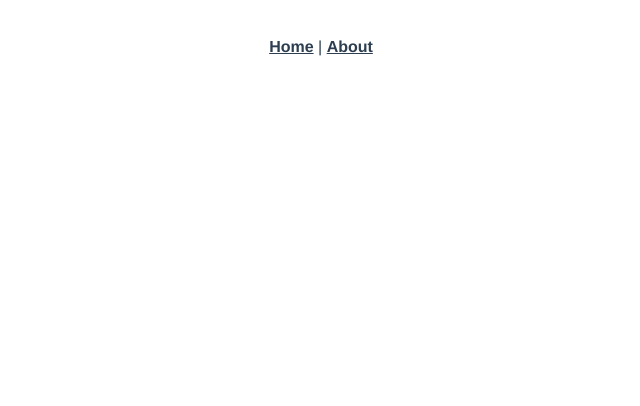
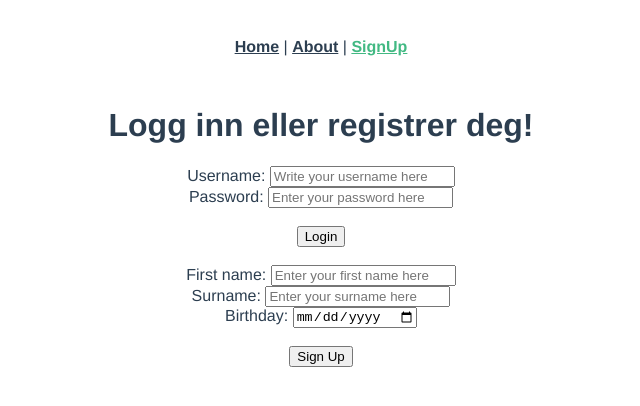
Before and after one commit to CzternastyHembre/TDT4140-PU, a Vue app in the folder client/: page /SignUp in a window 1280 px wide. Before the commit this address had no page. Shown: the top 406 px of the page, without its empty margins (319-959 px from the left). Built offline with nearby package versions, Linux system fonts and the light colour scheme.

Commit message:
🎉 init(Started implementing front-end for login and sign up.):

```diff
--- a/client/src/App.vue
+++ b/client/src/App.vue
@@ -1,9 +1,10 @@
 <template>
   <div id="nav">
     <router-link to="/">Home</router-link> |
-    <router-link to="/about">About</router-link>
+    <router-link to="/about">About</router-link> |
+    <router-link to="/SignUp">SignUp</router-link>
   </div>
-  <router-view />
+  <router-view/>
 </template>
 
 <style>
--- a/client/src/router/index.js
+++ b/client/src/router/index.js
@@ -1,5 +1,6 @@
 import { createRouter, createWebHistory } from "vue-router";
 import Home from "../views/Home.vue";
+import SignUp from "../views/SignUp.vue";
 
 const routes = [
   {
@@ -16,6 +17,11 @@
     component: () =>
       import(/* webpackChunkName: "about" */ "../views/About.vue"),
   },
+  {
+    path: "/SignUp",
+    name: "SignUp",
+    component: SignUp,
+  }
 ];
 
 const router = createRouter({
--- /dev/null
+++ b/client/src/views/SignUp.vue
@@ -0,0 +1,18 @@
+<template>
+    <div>
+        <sign-up-comp/>
+    </div>
+</template>
+
+
+<script>
+// @ is an alias to /src
+import SignUpComp from '../components/SignUpComp.vue';
+
+export default {
+  name: "SignUp",
+  components: {
+    SignUpComp,
+  },
+};
+</script>
```
